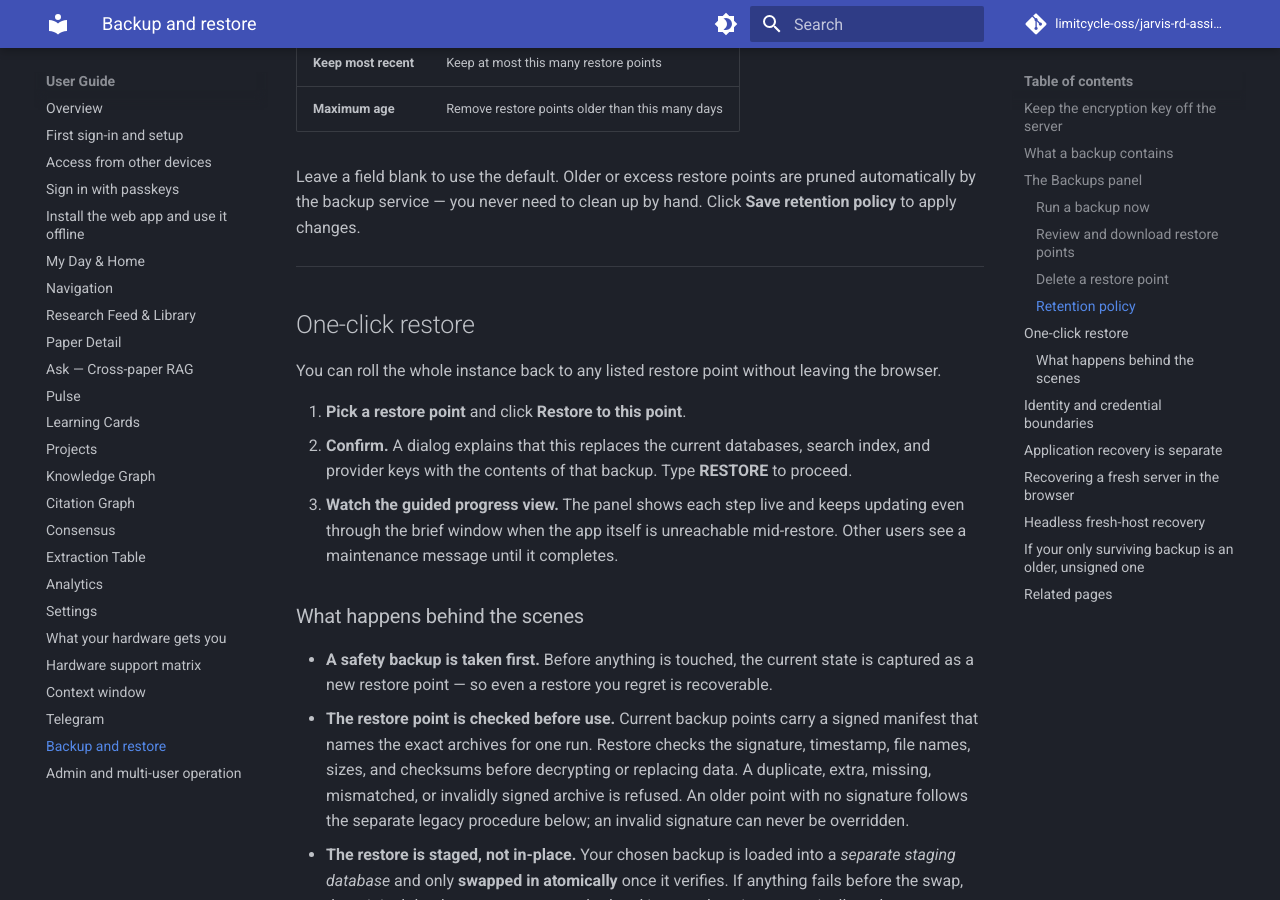
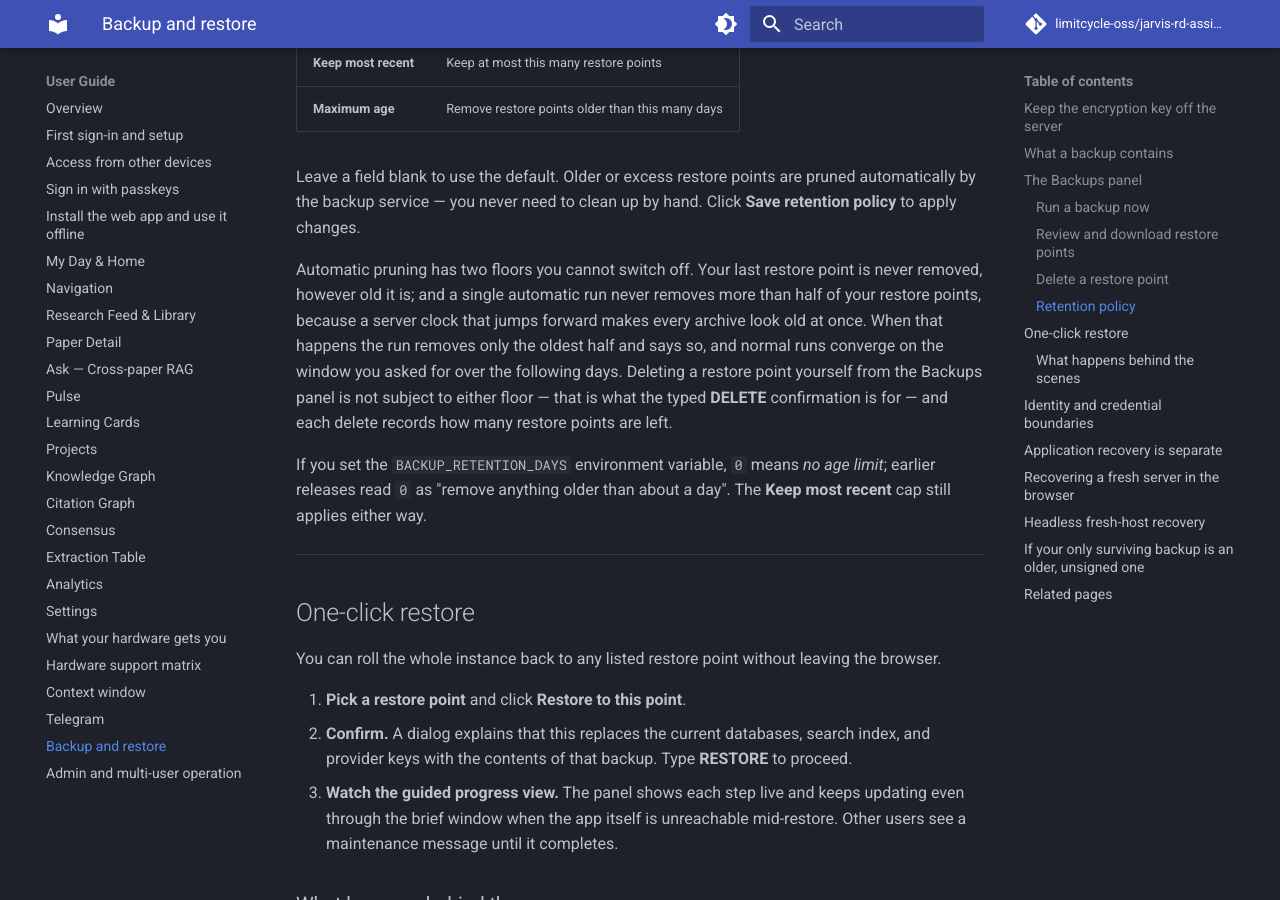
Before and after one commit to FFidan/Jarvis-RD-Assistant, an MkDocs documentation site: the page built from docs/manual/backup-and-restore.md, in a window 1280 px wide and 900 px high, scrolled down 2374 px. Built offline with MkDocs 1.6.1 and Material for MkDocs 9.7.7, drawn with Linux system fonts in a browser that asks for light colours; comment, search, counter and statistics services are not loaded.

Commit message:
fix(backup): floor retention so no sweep can delete every restore point

```diff
--- a/docs/manual/backup-and-restore.md
+++ b/docs/manual/backup-and-restore.md
@@ -79,6 +79,10 @@ The **Retention policy** section controls how long backups are kept. Two indepen
 | **Maximum age** | Remove restore points older than this many days |
 
 Leave a field blank to use the default. Older or excess restore points are pruned automatically by the backup service — you never need to clean up by hand. Click **Save retention policy** to apply changes.
+
+Automatic pruning has two floors you cannot switch off. Your last restore point is never removed, however old it is; and a single automatic run never removes more than half of your restore points, because a server clock that jumps forward makes every archive look old at once. When that happens the run removes only the oldest half and says so, and normal runs converge on the window you asked for over the following days. Deleting a restore point yourself from the Backups panel is not subject to either floor — that is what the typed **DELETE** confirmation is for — and each delete records how many restore points are left.
+
+If you set the `BACKUP_RETENTION_DAYS` environment variable, `0` means *no age limit*; earlier releases read `0` as "remove anything older than about a day". The **Keep most recent** cap still applies either way.
 
 ---
 
```
Also changed, not shown: 5 other files.
